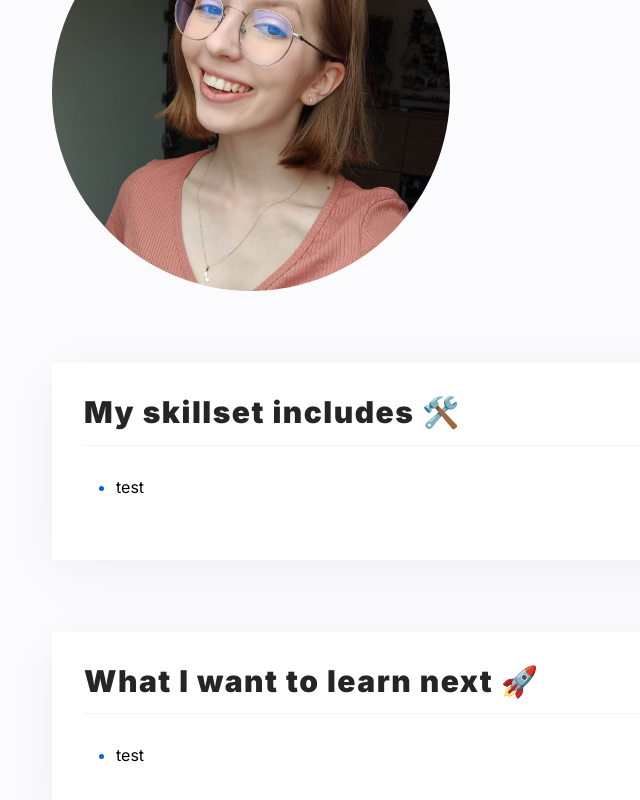
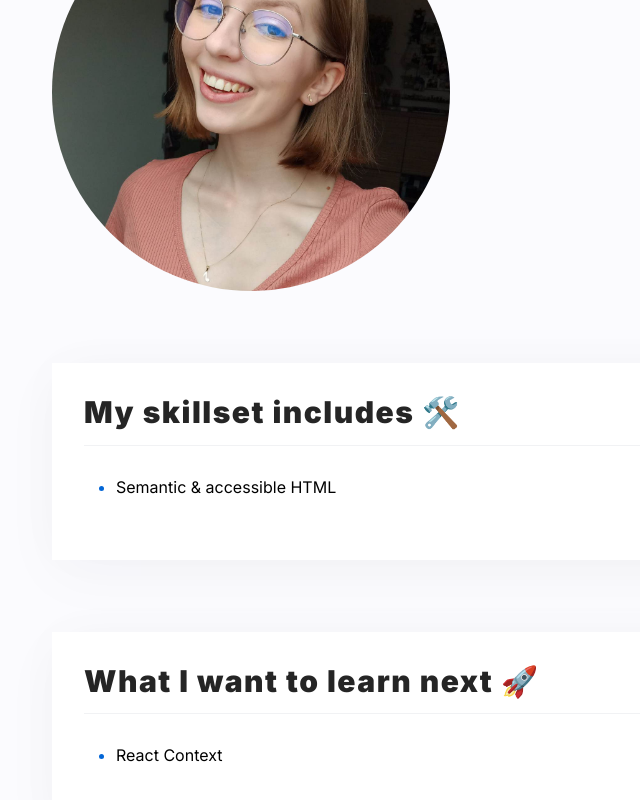
Before and after one commit to AngelikaMallek/homepage, a React (Create React App) app: page / in a window 1280 px wide. Shown: the part 242-1042 px from the top of the page, without its empty margins (0-640 px from the left). Built offline with nearby package versions, Linux system fonts and the light colour scheme.

Commit message:
added contentList

```diff
--- a/src/App.js
+++ b/src/App.js
@@ -9,11 +9,19 @@ function App() {
       <Header />
       <Section
         title={"My skillset includes 🛠️"}
-        body={<List />}
+        body={
+          <List
+            contentList={"Semantic & accessible HTML"}
+          />
+        }
         />
         <Section
         title={"What I want to learn next 🚀"}
-        body={<List />}
+        body={
+          <List
+            contentList={"React Context"}
+          />
+        }
         />
     </Container>
   );
--- a/src/features/List/index.js
+++ b/src/features/List/index.js
@@ -1,10 +1,10 @@
 import { StyledList, ListItem, Span } from "./styled";
 
-const List = () => (
+const List = ({contentList}) => (
     <StyledList>
         <ListItem>
             <Span>
-                test
+                {contentList}
             </Span>
         </ListItem>
     </StyledList>
```
